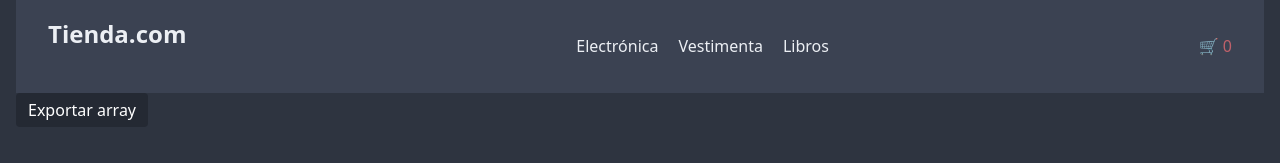
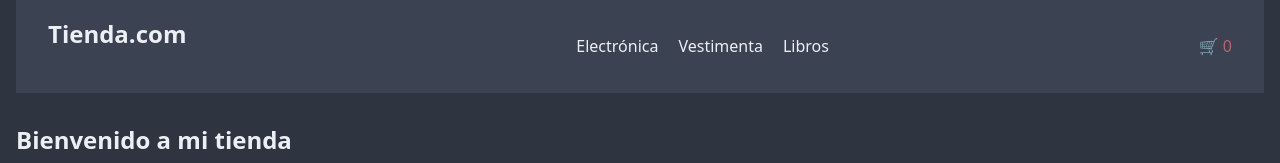
Before and after one commit to SSantiago90/react-martes, a React (Vite) app: page / in a window 1280 px wide. Shown: the top 163 px of the page. Built offline with nearby package versions, Linux system fonts and the light colour scheme; no server answers; the database is empty.

Commit message:
vercel config

```diff
--- a/src/App.jsx
+++ b/src/App.jsx
@@ -6,7 +6,6 @@ import { BrowserRouter, Routes, Route } from 'react-router'
 import NotFound from './components/NotFound'
 import { CartProvider } from './context/cartContext'
 import CartContainer from './components/CartContainer/CartContainer'
-import { subirProductosAFirestore } from './data/firebase'
 
 
 function App() {
@@ -16,9 +15,6 @@ function App() {
       <CartProvider>
         <BrowserRouter>
           <NavBar/>
-          <button onClick={subirProductosAFirestore}>
-            Exportar array
-          </button>
           <Routes>
             <Route
               path="/"
```
Also changed, not shown: vercel.json (added).
